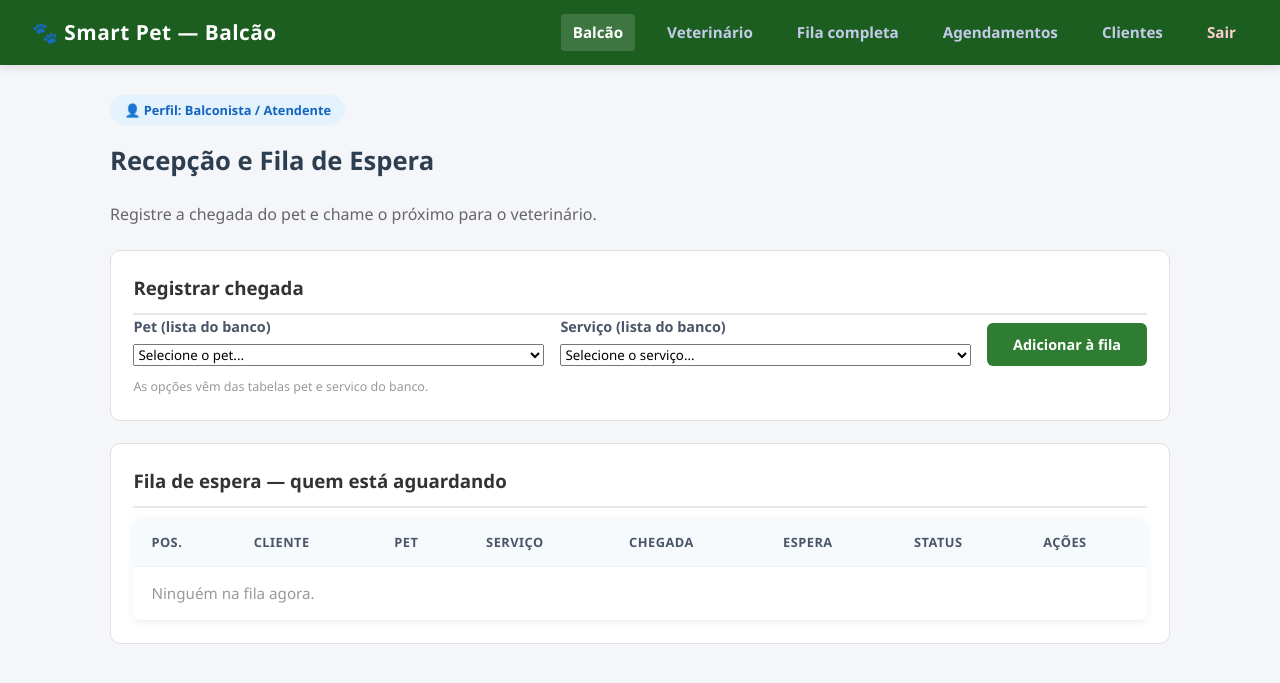
After one commit to jucathegoat/smartpet-web, a Java web app: template src/main/webapp/WEB-INF/balconista.jsp in a window 1280 px wide. The commit adds this page. Shown: the top 683 px of the page. Run offline with Spring Boot 4, a stand-in JSP engine, Linux system fonts and the light colour scheme; the template is opened without the code that fills it, so the values that code supplies are empty.

Commit message:
feat(web): telas de balconista e veterinario no WAR
Portadas do backend-spring (que nao esta publicado):
- /balconista: registrar chegada e chamar proximo
- /veterinario: em atendimento, fila e historico
- POST /balconista/registrar e POST /fila/acao (chamar/concluir/cancelar)
- links no menu de todas as telas

```diff
--- a/src/main/webapp/WEB-INF/agendamentos.jsp
+++ b/src/main/webapp/WEB-INF/agendamentos.jsp
@@ -14,7 +14,7 @@
             <header class="navbar">
                 <div class="logo">🐾 SmartPet Admin</div>
                 <nav><a href="${pageContext.request.contextPath}/fila">Fila</a><a
-                        class="active" href="${pageContext.request.contextPath}/agendamentos">Agendamentos</a><a
+                        class="active" href="${pageContext.request.contextPath}/agendamentos">Agendamentos</a><a href="${pageContext.request.contextPath}/balconista">Balcão</a><a href="${pageContext.request.contextPath}/veterinario">Veterinário</a><a
                         href="${pageContext.request.contextPath}/loja">Loja</a><a
                         href="${pageContext.request.contextPath}/pets">Pets</a><a
                         href="${pageContext.request.contextPath}/clientes">Clientes</a><a
--- a/src/main/webapp/WEB-INF/avaliacoes.jsp
+++ b/src/main/webapp/WEB-INF/avaliacoes.jsp
@@ -13,7 +13,7 @@
         <body>
             <header class="navbar">
                 <div class="logo">🐾 SmartPet Admin</div>
-                <nav><a href="${pageContext.request.contextPath}/agendamentos">Agendamentos</a><a href="${pageContext.request.contextPath}/fila">Fila</a><a
+                <nav><a href="${pageContext.request.contextPath}/agendamentos">Agendamentos</a><a href="${pageContext.request.contextPath}/balconista">Balcão</a><a href="${pageContext.request.contextPath}/veterinario">Veterinário</a><a href="${pageContext.request.contextPath}/fila">Fila</a><a
                         href="${pageContext.request.contextPath}/loja">Loja</a><a
                         href="${pageContext.request.contextPath}/pets">Pets</a><a
                         href="${pageContext.request.contextPath}/clientes">Clientes</a><a class="active"
--- /dev/null
+++ b/src/main/webapp/WEB-INF/balconista.jsp
@@ -0,0 +1,253 @@
+<%@ page contentType="text/html;charset=UTF-8" language="java" %>
+    <%@ taglib uri="jakarta.tags.core" prefix="c" %>
+        <!DOCTYPE html>
+        <html lang="pt-br">
+
+        <head>
+            <meta charset="UTF-8">
+            <title>Balcão - Smart Pet</title>
+            <link rel="stylesheet" href="${pageContext.request.contextPath}/css/style.css">
+            <style>
+                .secao {
+                    background: #fff;
+                    border: 1px solid #e0e0e0;
+                    border-radius: 10px;
+                    padding: 1.4rem;
+                    margin-bottom: 1.4rem;
+                }
+
+                .secao h3 {
+                    margin-top: 0;
+                    color: #333;
+                    border-bottom: 2px solid #e8e8e8;
+                    padding-bottom: 0.6rem;
+                }
+
+                .grid3 {
+                    display: grid;
+                    grid-template-columns: 2fr 2fr auto;
+                    gap: 1rem;
+                    align-items: end;
+                }
+
+                .perfil {
+                    display: inline-block;
+                    background: #e3f2fd;
+                    color: #1565c0;
+                    padding: 0.3rem 0.9rem;
+                    border-radius: 16px;
+                    font-size: 0.8rem;
+                    font-weight: 600;
+                    margin-bottom: 1rem;
+                }
+
+                .vazio {
+                    text-align: center;
+                    color: #999;
+                    padding: 2rem;
+                }
+            </style>
+        </head>
+
+        <body>
+            <header class="navbar">
+                <div class="logo">🐾 Smart Pet — Balcão</div>
+                <nav>
+                    <a class="active" href="${pageContext.request.contextPath}/balconista">Balcão</a>
+                    <a href="${pageContext.request.contextPath}/veterinario">Veterinário</a>
+                    <a href="${pageContext.request.contextPath}/fila">Fila completa</a>
+                    <a href="${pageContext.request.contextPath}/agendamentos">Agendamentos</a>
+                    <a href="${pageContext.request.contextPath}/clientes">Clientes</a>
+                    <a href="${pageContext.request.contextPath}/logout" style="color:#ffcdd2;">Sair</a>
+                </nav>
+            </header>
+            <main class="container">
+                <span class="perfil">👤 Perfil: Balconista / Atendente</span>
+                <h2>Recepção e Fila de Espera</h2>
+                <p style="color:#666; margin-bottom:1.4rem;">
+                    Registre a chegada do pet e chame o próximo para o veterinário.
+                </p>
+
+                <c:if test="${not empty mensagem}">
+                    <div style="background:#e8f5e9;border:1px solid #a5d6a7;color:#2e7d32;padding:1rem 1.2rem;border-radius:8px;margin-bottom:1.4rem;font-weight:600;">
+                        ✅
+                        <c:out value="${mensagem}" />
+                    </div>
+                </c:if>
+                <c:if test="${not empty erro}">
+                    <div style="background:#ffebee;border:1px solid #ef9a9a;color:#c62828;padding:1rem 1.2rem;border-radius:8px;margin-bottom:1.4rem;font-weight:600;">
+                        ⚠️
+                        <c:out value="${erro}" />
+                    </div>
+                </c:if>
+
+                <!-- REGISTRAR CHEGADA -->
+                <div class="secao">
+                    <h3>Registrar chegada</h3>
+                    <form action="${pageContext.request.contextPath}/balconista/registrar" method="POST">
+                        <div class="grid3">
+                            <div class="form-group" style="margin:0;">
+                                <label>Pet (lista do banco)</label>
+                                <select name="idPet" required>
+                                    <option value="">Selecione o pet...</option>
+                                    <c:forEach var="p" items="${pets}">
+                                        <option value="${p.id}">
+                                            <c:out value="${p.nome}" /> —
+                                            <c:out value="${p.especie}" />
+                                        </option>
+                                    </c:forEach>
+                                </select>
+                            </div>
+                            <div class="form-group" style="margin:0;">
+                                <label>Serviço (lista do banco)</label>
+                                <select name="idServico" required>
+                                    <option value="">Selecione o serviço...</option>
+                                    <c:forEach var="s" items="${servicos}">
+                                        <option value="${s.id}">
+                                            <c:out value="${s.nome}" /> — R$
+                                            <c:out value="${s.preco}" />
+                                        </option>
+                                    </c:forEach>
+                                </select>
+                            </div>
+                            <button type="submit" class="btn btn-sucesso" style="padding:0.75rem 1.6rem;">Adicionar à fila</button>
+                        </div>
+                    </form>
+                    <p style="font-size:0.78rem; color:#999; margin-top:0.7rem;">
+                        As opções vêm das tabelas <code>pet</code> e <code>servico</code> do banco.
+                    </p>
+                </div>
+
+                <!-- FILA DE ESPERA -->
+                <div class="secao">
+                    <h3>Fila de espera — quem está aguardando</h3>
+                    <table class="tabela">
+                        <thead>
+                            <tr>
+                                <th>Pos.</th>
+                                <th>Cliente</th>
+                                <th>Pet</th>
+                                <th>Serviço</th>
+                                <th>Chegada</th>
+                                <th>Espera</th>
+                                <th>Status</th>
+                                <th>Ações</th>
+                            </tr>
+                        </thead>
+                        <tbody>
+                            <c:set var="pos" value="0" />
+                            <c:forEach var="item" items="${fila}">
+                                <tr>
+                                    <td>
+                                        <c:choose>
+                                            <c:when test="${item.status == 'Em espera'}">
+                                                <c:set var="pos" value="${pos + 1}" />
+                                                <strong>
+                                                    <c:out value="${pos}" />º
+                                                </strong>
+                                            </c:when>
+                                            <c:otherwise>—</c:otherwise>
+                                        </c:choose>
+                                    </td>
+                                    <td>
+                                        <c:out value="${item.nomeCliente}" />
+                                    </td>
+                                    <td><strong>
+                                            <c:out value="${item.nomePet}" />
+                                        </strong></td>
+                                    <td>
+                                        <c:out value="${item.servico}" />
+                                    </td>
+                                    <td>
+                                        <c:out value="${item.horarioChegada}" />
+                                    </td>
+                                    <td>
+                                        <c:choose>
+                                            <c:when test="${empty item.minutosEspera}">—</c:when>
+                                            <c:otherwise>
+                                                <c:out value="${item.minutosEspera}" /> min
+                                            </c:otherwise>
+                                        </c:choose>
+                                    </td>
+                                    <td><span class="badge ${item.statusClass}">
+                                            <c:out value="${item.status}" />
+                                        </span></td>
+                                    <td>
+                                        <c:if test="${item.status == 'Em espera'}">
+                                            <form action="${pageContext.request.contextPath}/fila/acao" method="POST" style="display:inline;">
+                                                <input type="hidden" name="acao" value="chamar">
+                                                <input type="hidden" name="voltar" value="balconista">
+                                                <button type="submit" class="btn btn-sucesso btn-sm">Chamar próximo</button>
+                                            </form>
+                                        </c:if>
+                                        <button type="button" class="btn btn-cancelar btn-sm"
+                                                onclick="abrirAcoes(${item.id}, '${item.nomePet}', '${item.status}')">Ações</button>
+                                    </td>
+                                </tr>
+                            </c:forEach>
+                            <c:if test="${empty fila}">
+                                <tr>
+                                    <td colspan="8" class="vazio">Ninguém na fila agora.</td>
+                                </tr>
+                            </c:if>
+                        </tbody>
+                    </table>
+                </div>
+            </main>
+
+            <!-- ============ MODAL DE AÇÕES (não exclui, só muda status) ============ -->
+            <div id="modalAcoes" style="display:none; position:fixed; inset:0; background:rgba(0,0,0,0.5); z-index:1000; align-items:center; justify-content:center;">
+                <div style="background:#fff; border-radius:12px; padding:1.8rem; width:min(460px,92vw); box-shadow:0 10px 40px rgba(0,0,0,0.3);">
+                    <h3 id="modalTitulo" style="margin-top:0;">Ações do atendimento</h3>
+                    <p id="modalStatus" style="color:#666; font-size:0.9rem;"></p>
+
+                    <form action="${pageContext.request.contextPath}/fila/acao" method="POST" id="formConcluir" style="margin-bottom:0.8rem;">
+                        <input type="hidden" name="acao" value="concluir">
+                        <input type="hidden" name="voltar" value="balconista">
+                        <input type="hidden" name="id" id="idConcluir">
+                        <button type="submit" class="btn btn-sucesso" style="width:100%; padding:0.8rem;">
+                            ✅ Concluir atendimento
+                        </button>
+                    </form>
+
+                    <form action="${pageContext.request.contextPath}/fila/acao" method="POST" id="formCancelar">
+                        <input type="hidden" name="acao" value="cancelar">
+                        <input type="hidden" name="voltar" value="balconista">
+                        <input type="hidden" name="id" id="idCancelar">
+                        <div class="form-group">
+                            <label>Motivo do cancelamento (obrigatório)</label>
+                            <input type="text" name="motivo" required placeholder="Ex: cliente desistiu">
+                        </div>
+                        <button type="submit" class="btn btn-cancelar" style="width:100%; padding:0.8rem;">
+                            ✖ Cancelar atendimento
+                        </button>
+                    </form>
+
+                    <p style="font-size:0.75rem; color:#999; margin-top:1rem; text-align:center;">
+                        Nada é apagado do banco: o histórico é preservado com o novo status.
+                    </p>
+                    <button type="button" onclick="fecharAcoes()"
+                            style="width:100%; margin-top:0.6rem; background:none; border:none; color:#666; cursor:pointer; font-size:0.9rem;">
+                        Voltar
+                    </button>
+                </div>
+            </div>
+
+            <script>
+                function abrirAcoes(id, nomePet, status) {
+                    document.getElementById('modalTitulo').textContent = 'Ações — ' + nomePet;
+                    document.getElementById('modalStatus').textContent = 'Status atual: ' + status;
+                    document.getElementById('idConcluir').value = id;
+                    document.getElementById('idCancelar').value = id;
+                    document.getElementById('modalAcoes').style.display = 'flex';
+                }
+                function fecharAcoes() {
+                    document.getElementById('modalAcoes').style.display = 'none';
+                }
+                document.getElementById('modalAcoes').addEventListener('click', function (e) {
+                    if (e.target === this) fecharAcoes();
+                });
+            </script>
+        </body>
+
+        </html>
--- a/src/main/webapp/WEB-INF/clientes.jsp
+++ b/src/main/webapp/WEB-INF/clientes.jsp
@@ -1,7 +1,7 @@
 <%@ page contentType="text/html;charset=UTF-8" language="java" %><%@ taglib uri="jakarta.tags.core" prefix="c" %>
 <c:url value="/css/style.css" var="css"/><c:url value="/clientes" var="clientesUrl"/><c:url value="/fila" var="filaUrl"/><c:url value="/loja" var="lojaUrl"/><c:url value="/pets" var="petsUrl"/><c:url value="/avaliacoes" var="avaliacoesUrl"/><c:url value="/logout" var="logoutUrl"/><c:url value="/admin/clientes/salvar" var="saveUrl"/><c:url value="/admin/clientes/excluir" var="deleteUrl"/>
 <!doctype html><html lang="pt-br"><head><meta charset="utf-8"><meta name="viewport" content="width=device-width,initial-scale=1"><title>Clientes · SmartPet</title><link rel="stylesheet" href="${css}"><style>.grid{display:grid;grid-template-columns:1.5fr 1fr;gap:24px}.card{background:white;padding:20px;border-radius:12px;box-shadow:0 3px 14px #16351a14}.card input{display:block;width:100%;padding:10px;margin:6px 0 12px;border:1px solid #ccd5cc;border-radius:7px;box-sizing:border-box}@media(max-width:850px){.grid{grid-template-columns:1fr}.tabela{display:block;overflow:auto}}</style></head><body>
-<header class="navbar"><div class="logo">🐾 SmartPet Admin</div><nav><a href="${pageContext.request.contextPath}/agendamentos">Agendamentos</a><a href="${filaUrl}">Fila</a><a href="${lojaUrl}">Loja</a><a href="${petsUrl}">Pets</a><a class="active" href="${clientesUrl}">Clientes</a><a href="${avaliacoesUrl}">Avaliações</a><a href="${logoutUrl}">Sair</a></nav></header>
+<header class="navbar"><div class="logo">🐾 SmartPet Admin</div><nav><a href="${pageContext.request.contextPath}/agendamentos">Agendamentos</a><a href="${pageContext.request.contextPath}/balconista">Balcão</a><a href="${pageContext.request.contextPath}/veterinario">Veterinário</a><a href="${filaUrl}">Fila</a><a href="${lojaUrl}">Loja</a><a href="${petsUrl}">Pets</a><a class="active" href="${clientesUrl}">Clientes</a><a href="${avaliacoesUrl}">Avaliações</a><a href="${logoutUrl}">Sair</a></nav></header>
 <main class="container"><h2>Clientes e tutores</h2><div class="grid"><section><table class="tabela"><thead><tr><th>CPF</th><th>Nome</th><th>Usuário</th><th>Telefone</th><th>Email</th><th>Endereço</th><th>Ações</th></tr></thead><tbody>
 <c:forEach var="c" items="${clientes}"><tr><td><c:out value="${c.cpf}"/></td><td><c:out value="${c.nome}"/></td><td><c:out value="${c.usuario}"/></td><td><c:out value="${c.telefone}"/></td><td><c:out value="${c.email}"/></td><td><c:out value="${c.endereco}"/></td><td><button type="button" class="btn btn-primario btn-sm" onclick="editar(this)" data-cpf="<c:out value='${c.cpf}'/>" data-nome="<c:out value='${c.nome}'/>" data-usuario="<c:out value='${c.usuario}'/>" data-telefone="<c:out value='${c.telefone}'/>" data-email="<c:out value='${c.email}'/>" data-endereco="<c:out value='${c.endereco}'/>">Editar</button><form action="${deleteUrl}" method="post" style="display:inline"><input type="hidden" name="cpf" value="<c:out value='${c.cpf}'/>"><button class="btn btn-perigo btn-sm" onclick="return confirm('Excluir este cliente? Pets e atendimentos vinculados podem ser removidos.')">Excluir</button></form></td></tr></c:forEach><c:if test="${empty clientes}"><tr><td colspan="7">Nenhum cliente cadastrado.</td></tr></c:if></tbody></table></section>
 <form class="card" action="${saveUrl}" method="post" id="clienteForm" autocomplete="off"><input aria-hidden="true" tabindex="-1" style="position:absolute;left:-10000px" name="saved_username" autocomplete="username"><input aria-hidden="true" tabindex="-1" style="position:absolute;left:-10000px" type="password" name="saved_password" autocomplete="current-password"><h3 id="formTitle">Cadastrar cliente</h3><label>CPF</label><input name="cpf" id="cpf" required maxlength="12" autocomplete="off"><label>Nome</label><input name="nome" id="nome" required maxlength="100" autocomplete="off"><label>Usuário</label><input name="novo_usuario" id="novo_usuario" required maxlength="50" autocomplete="off"><label>Senha <small>(obrigatória ao criar; deixe em branco para manter ao editar)</small></label><input name="nova_senha" type="password" id="nova_senha" minlength="4" required autocomplete="new-password"><label>Telefone</label><input name="telefone" id="telefone" autocomplete="off"><label>Email</label><input name="email" id="email" type="email" required autocomplete="off"><label>Endereço</label><input name="endereco" id="endereco" autocomplete="off"><button class="btn btn-sucesso" type="submit">Salvar cliente</button> <button class="btn btn-primario" type="reset" onclick="document.getElementById('formTitle').textContent='Cadastrar cliente';document.getElementById('nova_senha').required=true">Limpar</button></form></div></main>
--- a/src/main/webapp/WEB-INF/fila.jsp
+++ b/src/main/webapp/WEB-INF/fila.jsp
@@ -14,7 +14,7 @@
             <header class="navbar">
                 <div class="logo">🐾 SmartPet Admin</div>
                 <nav><a class="active" href="${pageContext.request.contextPath}/fila">Fila</a><a
-                        href="${pageContext.request.contextPath}/agendamentos">Agendamentos</a><a
+                        href="${pageContext.request.contextPath}/agendamentos">Agendamentos</a><a href="${pageContext.request.contextPath}/balconista">Balcão</a><a href="${pageContext.request.contextPath}/veterinario">Veterinário</a><a
                         href="${pageContext.request.contextPath}/loja">Loja</a><a
                         href="${pageContext.request.contextPath}/pets">Pets</a><a
                         href="${pageContext.request.contextPath}/clientes">Clientes</a><a
--- a/src/main/webapp/WEB-INF/loja.jsp
+++ b/src/main/webapp/WEB-INF/loja.jsp
@@ -13,7 +13,7 @@
         <body>
             <header class="navbar">
                 <div class="logo">🐾 SmartPet Admin</div>
-                <nav><a href="${pageContext.request.contextPath}/agendamentos">Agendamentos</a><a href="${pageContext.request.contextPath}/fila">Fila</a><a class="active"
+                <nav><a href="${pageContext.request.contextPath}/agendamentos">Agendamentos</a><a href="${pageContext.request.contextPath}/balconista">Balcão</a><a href="${pageContext.request.contextPath}/veterinario">Veterinário</a><a href="${pageContext.request.contextPath}/fila">Fila</a><a class="active"
                         href="${pageContext.request.contextPath}/loja">Loja</a><a
                         href="${pageContext.request.contextPath}/pets">Pets</a><a
                         href="${pageContext.request.contextPath}/clientes">Clientes</a><a
--- a/src/main/webapp/WEB-INF/notificacoes.jsp
+++ b/src/main/webapp/WEB-INF/notificacoes.jsp
@@ -27,7 +27,7 @@
 <body>
     <header class="navbar">
         <div class="logo">🐾 Smart Pet Admin</div>
-        <nav><a href="${pageContext.request.contextPath}/agendamentos">Agendamentos</a>
+        <nav><a href="${pageContext.request.contextPath}/agendamentos">Agendamentos</a><a href="${pageContext.request.contextPath}/balconista">Balcão</a><a href="${pageContext.request.contextPath}/veterinario">Veterinário</a>
             <a href="/fila">Fila</a>
             <a href="/pets">Pets</a>
             <a href="/clientes">Clientes</a>
--- a/src/main/webapp/WEB-INF/pets.jsp
+++ b/src/main/webapp/WEB-INF/pets.jsp
@@ -51,7 +51,7 @@
         <body>
             <header class="navbar">
                 <div class="logo">🐾 SmartPet Admin</div>
-                <nav><a href="${pageContext.request.contextPath}/agendamentos">Agendamentos</a><a href="${pageContext.request.contextPath}/fila">Fila</a><a
+                <nav><a href="${pageContext.request.contextPath}/agendamentos">Agendamentos</a><a href="${pageContext.request.contextPath}/balconista">Balcão</a><a href="${pageContext.request.contextPath}/veterinario">Veterinário</a><a href="${pageContext.request.contextPath}/fila">Fila</a><a
                         href="${pageContext.request.contextPath}/loja">Loja</a><a class="active"
                         href="${pageContext.request.contextPath}/pets">Pets</a><a
                         href="${pageContext.request.contextPath}/clientes">Clientes</a><a
```
Also changed, not shown: src/main/java/com/petshop/backend/servlet/SmartPetServlet.java (+104 -0 lines), src/main/webapp/WEB-INF/veterinario.jsp (added, +232 -0 lines).
